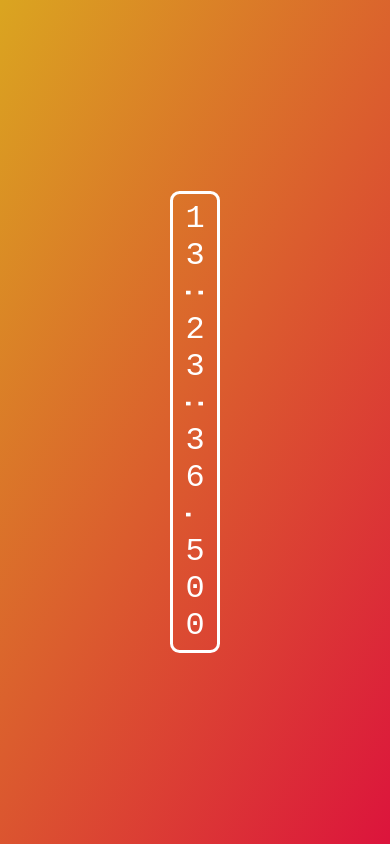
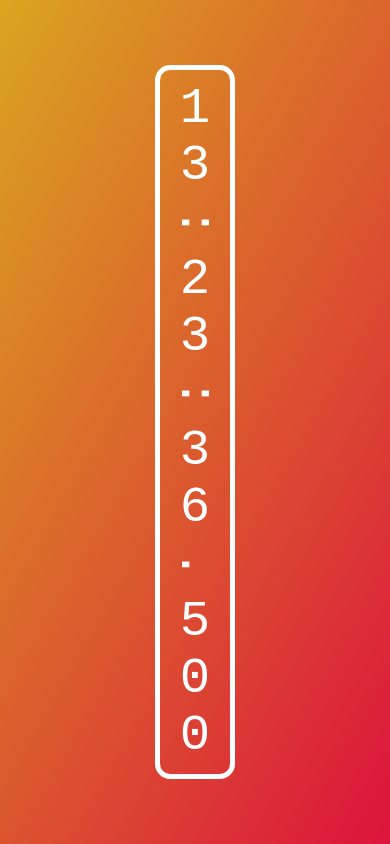
Before and after one commit to Deer-Canidae/Precision-Clock, a website built with Vite: page index.html in a window 390 px wide. Built offline with nearby package versions, Linux system fonts and the light colour scheme.

Commit message:
Added Responsive Sizing

```diff
--- a/src/styles.css
+++ b/src/styles.css
@@ -13,7 +13,7 @@ body {
 }
 
 #app {
-  font-size: 4rem;
+  font-size: 10vw;
   border: 0.1em solid white;
   background: transparent;
   color: white;
@@ -25,7 +25,7 @@ body {
 
 @media (orientation: portrait) {
   #app {
-    font-size: 2rem;
+    font-size: 6vh;
     flex-direction: column;
   }
 
```
